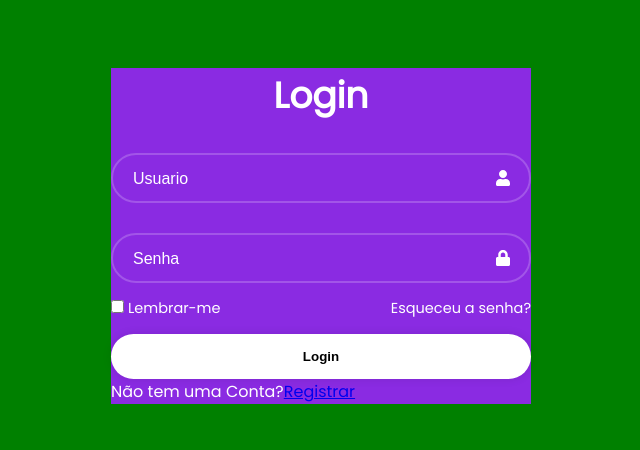
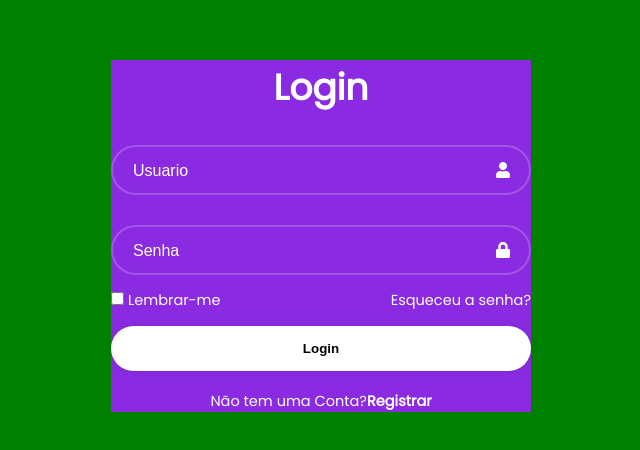
Before and after one commit to DionCstS/cadastro-login, a React (Create React App) app: page / in a window 1280 px wide. Shown: the part 164-614 px from the top of the page, without its empty margins (319-959 px from the left). Built offline with nearby package versions, Linux system fonts and the light colour scheme.

Commit message:
ajuste de posicioinamento e cor do paragrafo e link de criação de conta

```diff
--- a/src/Components/LoginForm/LoginForm.css
+++ b/src/Components/LoginForm/LoginForm.css
@@ -75,3 +75,19 @@
     font-size: #333;
     font-weight: 700;
 }
+
+.wrapper .register-link {
+    font-size: 14.5px;
+    text-align: center;
+    margin-top: 20px;
+}
+
+.register-link p a {
+    color: #fff;
+    text-decoration: none;
+    font-weight: 600;
+}
+
+.register-link p a:hover {
+    text-decoration: underline;
+}
```
